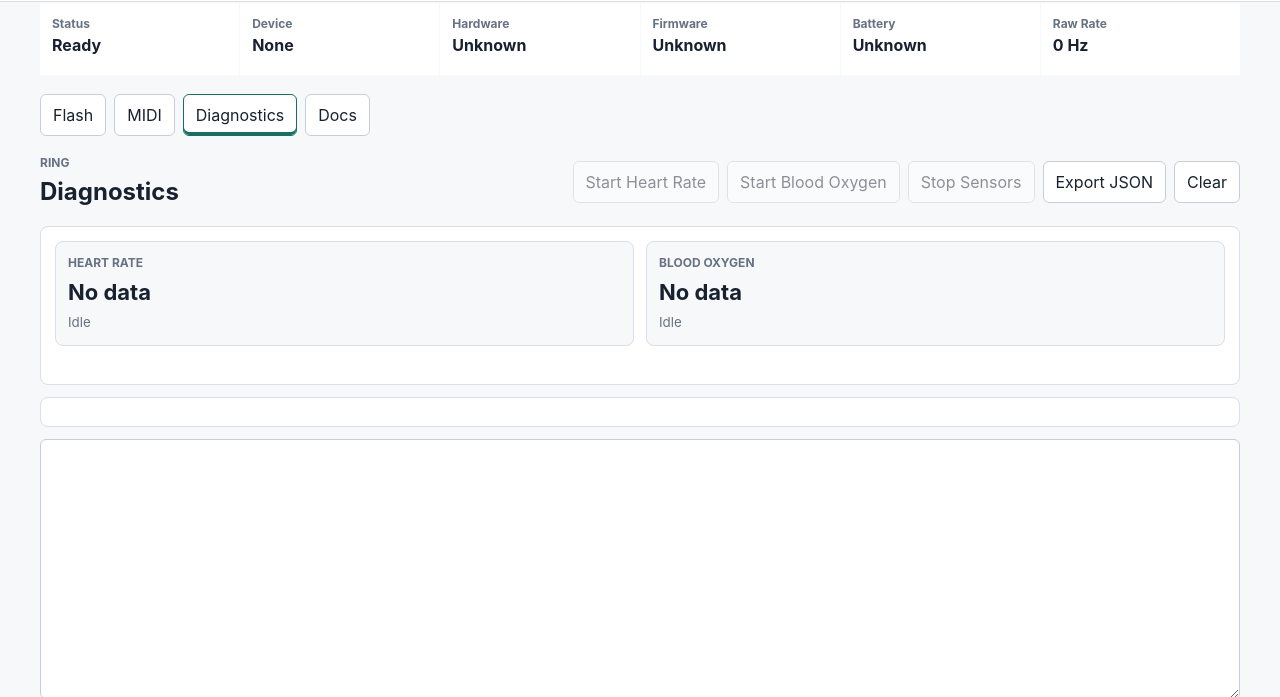
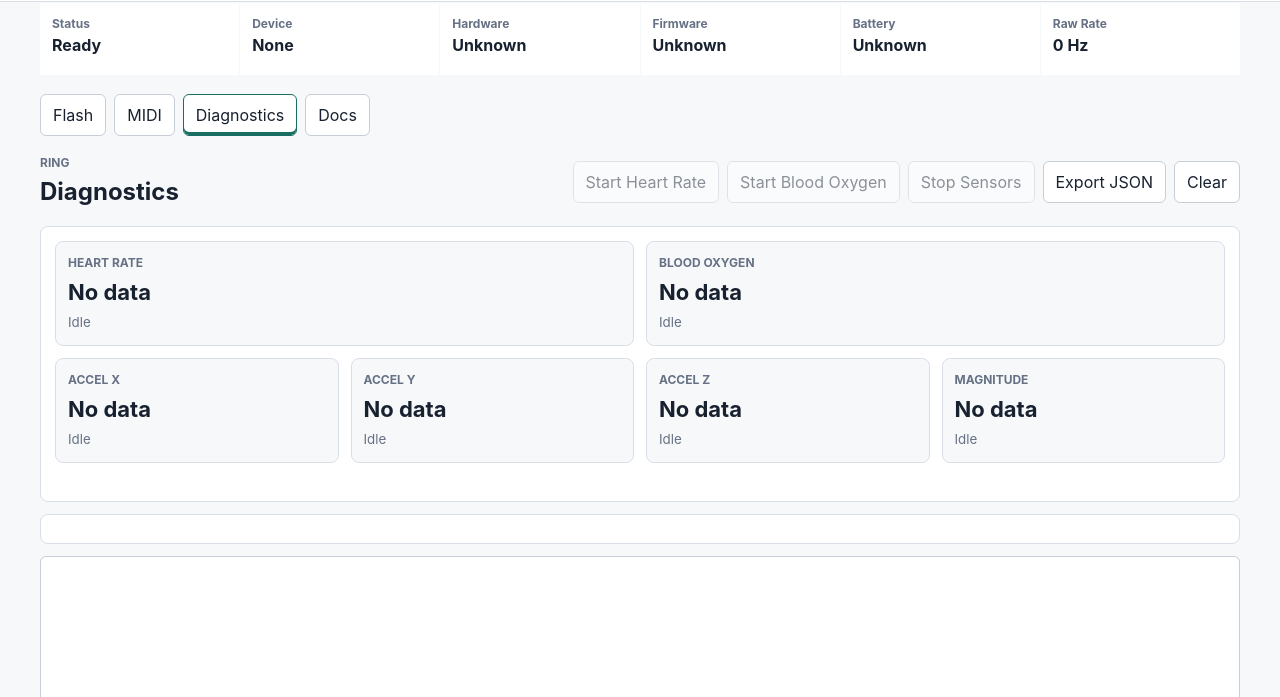
Before and after one commit to Nosh118/colmi-ring-tools, a website built with Vite: page site/index.html in a window 1280 px wide. Both pictures are taken after a click on the button "Diagnostics". Shown: the part 103-800 px from the top of the page. Built offline with nearby package versions, Linux system fonts and the light colour scheme.

Commit message:
Show accelerometer diagnostics

```diff
--- a/site/index.html
+++ b/site/index.html
@@ -175,6 +175,28 @@
               <small id="bloodOxygenMeta">Idle</small>
             </div>
           </div>
+          <div class="sensor-grid" aria-label="live accelerometer readings">
+            <div>
+              <span>Accel X</span>
+              <strong id="accelXText">No data</strong>
+              <small id="accelXMeta">Idle</small>
+            </div>
+            <div>
+              <span>Accel Y</span>
+              <strong id="accelYText">No data</strong>
+              <small id="accelYMeta">Idle</small>
+            </div>
+            <div>
+              <span>Accel Z</span>
+              <strong id="accelZText">No data</strong>
+              <small id="accelZMeta">Idle</small>
+            </div>
+            <div>
+              <span>Magnitude</span>
+              <strong id="accelMagnitudeText">No data</strong>
+              <small id="accelMagnitudeMeta">Idle</small>
+            </div>
+          </div>
           <div id="extraSensorList" class="sensor-list" aria-label="extra sensor readings"></div>
           <div id="otherPacketList" class="sensor-list" aria-label="other ring packets"></div>
         </div>
--- a/site/src/main.ts
+++ b/site/src/main.ts
@@ -58,6 +58,7 @@ let batteryInfo: BatteryInfo | null = null;
 let latestReading: MotionReading | null = null;
 let latestMidiValues: MidiValues = { x: 64, y: 64, z: 64 };
 let rawEnabled = false;
+let motionReceivedAt: string | null = null;
 const packetLog: Array<{ at: string; kind: string; detail: string }> = [];
 const latestSensorReadings = new Map<number, SensorReading>();
 const sensorReceivedAt = new Map<number, string>();
@@ -118,6 +119,14 @@ const ui = {
   bloodOxygenText: byId<HTMLElement>("bloodOxygenText"),
   heartRateMeta: byId<HTMLElement>("heartRateMeta"),
   bloodOxygenMeta: byId<HTMLElement>("bloodOxygenMeta"),
+  accelXText: byId<HTMLElement>("accelXText"),
+  accelYText: byId<HTMLElement>("accelYText"),
+  accelZText: byId<HTMLElement>("accelZText"),
+  accelMagnitudeText: byId<HTMLElement>("accelMagnitudeText"),
+  accelXMeta: byId<HTMLElement>("accelXMeta"),
+  accelYMeta: byId<HTMLElement>("accelYMeta"),
+  accelZMeta: byId<HTMLElement>("accelZMeta"),
+  accelMagnitudeMeta: byId<HTMLElement>("accelMagnitudeMeta"),
   extraSensorList: byId<HTMLElement>("extraSensorList"),
   otherPacketList: byId<HTMLElement>("otherPacketList"),
   packetLog: byId<HTMLTextAreaElement>("packetLog"),
@@ -134,6 +143,7 @@ async function initialise(): Promise<void> {
   renderMidiChannels();
   renderDocTabs();
   renderSensorReadings();
+  renderAccelerationReading();
   renderOtherPackets();
   ble.onPacket(handlePacket);
   ble.onWrite((event) => appendPacketLog("write", `${event.label}: ${event.packetHex} (${event.status})`));
@@ -175,10 +185,13 @@ function wireUi(): void {
   ui.exportDiagButton.addEventListener("click", exportDiagnostics);
   ui.clearDiagButton.addEventListener("click", () => {
     packetLog.length = 0;
+    latestReading = null;
+    motionReceivedAt = null;
     latestSensorReadings.clear();
     sensorReceivedAt.clear();
     otherPackets.length = 0;
     renderSensorReadings();
+    renderAccelerationReading();
     renderOtherPackets();
     renderPacketLog();
   });
@@ -480,6 +493,7 @@ function handlePacket(packet: RingPacket): void {
   const motion = decodeMotionPacket(packet);
   if (motion) {
     latestReading = motion;
+    motionReceivedAt = new Date().toLocaleTimeString();
     const snapshot = stats.push(packet.timestamp);
     ui.rateText.textContent = `${snapshot.sampleRateHz} Hz`;
     const values = midi.sendMotion(motion, currentMidiMapping());
@@ -487,6 +501,7 @@ function handlePacket(packet: RingPacket): void {
       latestMidiValues = values;
       renderMidiValues(values);
     }
+    renderAccelerationReading();
     return;
   }
   const sensor = decodeSensorPacket(packet);
@@ -590,6 +605,17 @@ function renderSensorReadings(): void {
   ui.extraSensorList.replaceChildren(...extras.map(sensorCard));
 }
 
+function renderAccelerationReading(): void {
+  ui.accelXText.textContent = latestReading ? formatG(latestReading.g.x) : "No data";
+  ui.accelYText.textContent = latestReading ? formatG(latestReading.g.y) : "No data";
+  ui.accelZText.textContent = latestReading ? formatG(latestReading.g.z) : "No data";
+  ui.accelMagnitudeText.textContent = latestReading ? formatG(latestReading.magnitudeG) : "No data";
+  ui.accelXMeta.textContent = latestReading ? accelerationMeta("X", latestReading.raw.x) : "Idle";
+  ui.accelYMeta.textContent = latestReading ? accelerationMeta("Y", latestReading.raw.y) : "Idle";
+  ui.accelZMeta.textContent = latestReading ? accelerationMeta("Z", latestReading.raw.z) : "Idle";
+  ui.accelMagnitudeMeta.textContent = latestReading ? `${motionReceivedAt ?? "Now"} | vector length` : "Idle";
+}
+
 function sensorCard(reading: SensorReading): HTMLElement {
   const item = document.createElement("div");
   const label = document.createElement("span");
@@ -605,6 +631,14 @@ function sensorCard(reading: SensorReading): HTMLElement {
 function sensorMeta(kind: number, reading: SensorReading | undefined): string {
   if (!reading) return "Idle";
   return `${sensorReceivedAt.get(kind) ?? "Now"} | kind ${kind}`;
+}
+
+function accelerationMeta(axis: string, raw: number): string {
+  return `${motionReceivedAt ?? "Now"} | ${axis} raw ${raw}`;
+}
+
+function formatG(value: number): string {
+  return `${value.toFixed(2)} g`;
 }
 
 function recordOtherPacket(packet: RingPacket): void {
```
Also changed, not shown: docs/findings.md (+2 -1 lines), site/public/docs/findings.md (+2 -1 lines).
